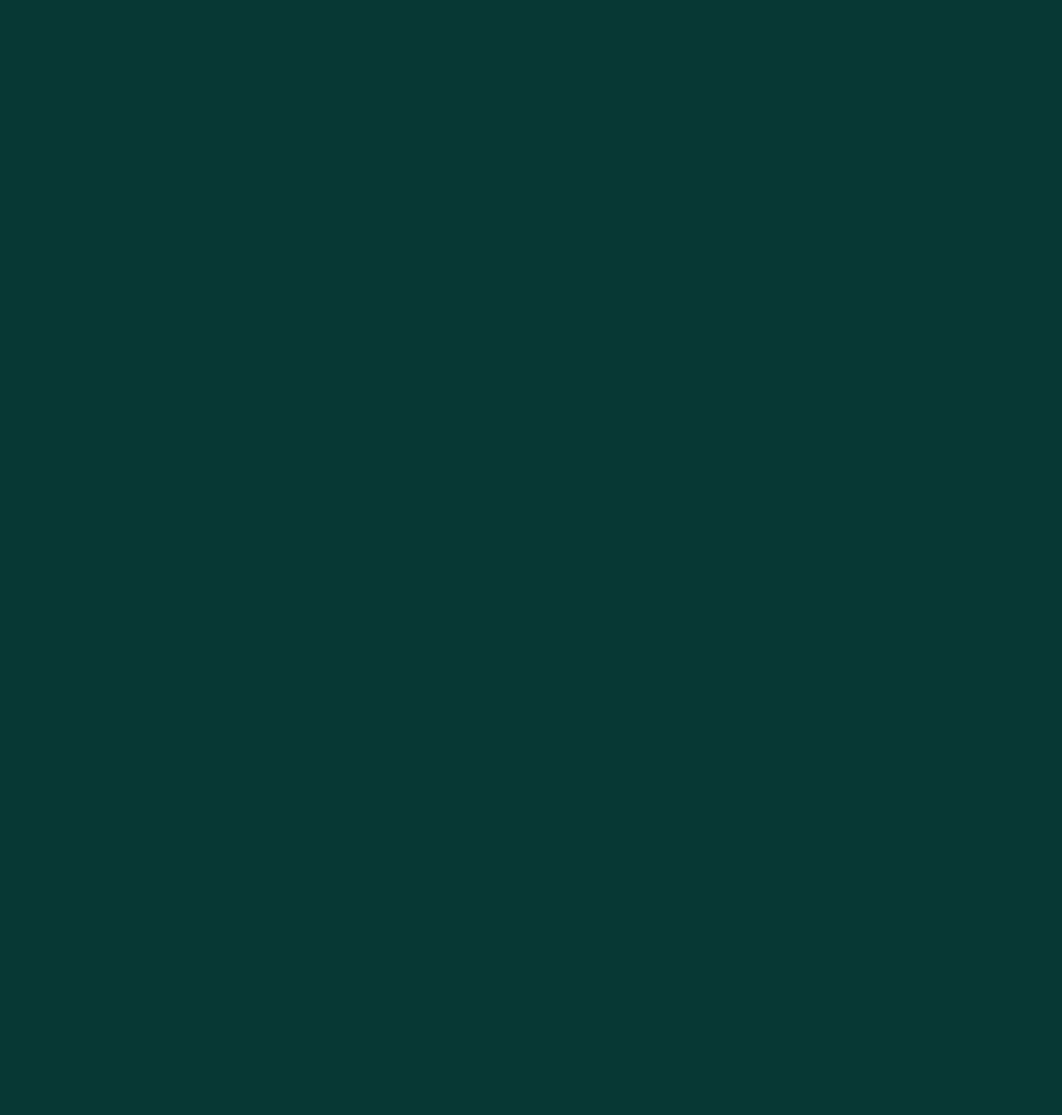
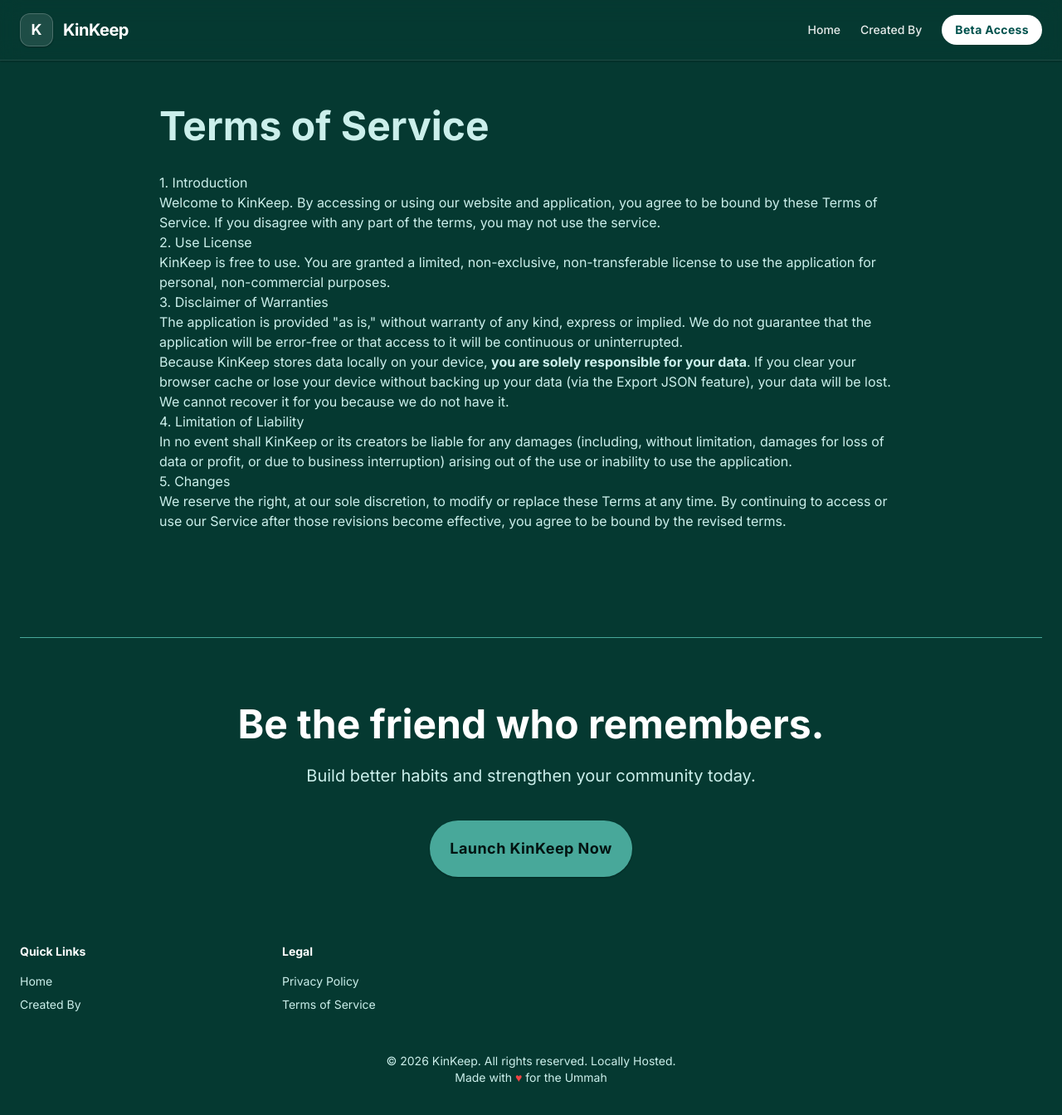
Before and after one commit to NabilPervez/kinkeepmarketing, a React (Vite) app: page /terms-of-service in a window 1280 px wide. Before the commit this address had no page. Shown: the top 1344 px of the page at 83% size. Before the commit the page ends 800 px from the top, so only its background shows below. Built offline with nearby package versions, Linux system fonts and the light colour scheme.

Commit message:
Add Privacy Policy and Terms of Service pages

```diff
--- a/src/App.tsx
+++ b/src/App.tsx
@@ -1,6 +1,8 @@
 import { BrowserRouter, Routes, Route } from 'react-router-dom';
 import { Home } from './pages/Home';
 import { CreatedBy } from './pages/CreatedBy';
+import { PrivacyPolicy } from './pages/PrivacyPolicy';
+import { TermsOfService } from './pages/TermsOfService';
 import { Layout } from './components/Layout';
 
 function App() {
@@ -10,6 +12,8 @@ function App() {
         <Route path="/" element={<Layout />}>
           <Route index element={<Home />} />
           <Route path="created-by" element={<CreatedBy />} />
+          <Route path="privacy-policy" element={<PrivacyPolicy />} />
+          <Route path="terms-of-service" element={<TermsOfService />} />
         </Route>
       </Routes>
     </BrowserRouter>
--- a/src/components/Layout.tsx
+++ b/src/components/Layout.tsx
@@ -52,8 +52,8 @@ export function Layout() {
                         <div>
                             <h4 className="font-bold mb-4 text-white">Legal</h4>
                             <div className="flex flex-col gap-2">
-                                <span className="text-text/40 cursor-not-allowed">Privacy Policy</span>
-                                <span className="text-text/40 cursor-not-allowed">Terms of Service</span>
+                                <Link to="/privacy-policy" className="text-text/40 hover:text-text transition-colors">Privacy Policy</Link>
+                                <Link to="/terms-of-service" className="text-text/40 hover:text-text transition-colors">Terms of Service</Link>
                             </div>
                         </div>
                     </div>
--- /dev/null
+++ b/src/pages/PrivacyPolicy.tsx
@@ -0,0 +1,44 @@
+import { motion } from 'framer-motion';
+
+export function PrivacyPolicy() {
+    return (
+        <div className="max-w-4xl mx-auto">
+            <motion.div
+                initial={{ opacity: 0, y: 20 }}
+                animate={{ opacity: 1, y: 0 }}
+                transition={{ duration: 0.5 }}
+            >
+                <h1 className="text-4xl md:text-5xl font-display font-bold mb-8 text-text">Privacy Policy</h1>
+
+                <div className="prose prose-lg prose-headings:text-text prose-p:text-text/80 prose-strong:text-text mb-16">
+                    <p className="text-xl font-bold text-secondary">
+                        TL;DR: We do not want your data. We do not collect your data.
+                    </p>
+
+                    <h3>1. Data Collection</h3>
+                    <p>
+                        KinKeep is built on a "Local-First" architecture. This means that when you use our application, all of your data—your contacts, your notes, your schedule, and your preferences—is stored directly on your device's browser using IndexedDB.
+                    </p>
+                    <p>
+                        We do not have a backend database for user data. We do not have user accounts. We do not have access to anything you enter into the application.
+                    </p>
+
+                    <h3>2. Third-Party Services</h3>
+                    <p>
+                        To host this website, we use standard static hosting providers (such as Netlify). These providers may collect standard server logs (IP addresses, user agents) for security and operational purposes. This is standard for almost every website on the internet and is outside of our direct control, but we do not use this data for any tracking or analytics.
+                    </p>
+
+                    <h3>3. Analytics</h3>
+                    <p>
+                        We do not run any tracking cookies, ad networks, or invasive analytics scripts. We respect your right to privacy completely.
+                    </p>
+
+                    <h3>4. Contact</h3>
+                    <p>
+                        If you have any questions about this policy, please reach out to the developer directly. But honestly, since we don't hold any of your data, there isn't much to ask about!
+                    </p>
+                </div>
+            </motion.div>
+        </div>
+    );
+}
--- /dev/null
+++ b/src/pages/TermsOfService.tsx
@@ -0,0 +1,45 @@
+import { motion } from 'framer-motion';
+
+export function TermsOfService() {
+    return (
+        <div className="max-w-4xl mx-auto">
+            <motion.div
+                initial={{ opacity: 0, y: 20 }}
+                animate={{ opacity: 1, y: 0 }}
+                transition={{ duration: 0.5 }}
+            >
+                <h1 className="text-4xl md:text-5xl font-display font-bold mb-8 text-text">Terms of Service</h1>
+
+                <div className="prose prose-lg prose-headings:text-text prose-p:text-text/80 prose-strong:text-text mb-16">
+                    <h3>1. Introduction</h3>
+                    <p>
+                        Welcome to KinKeep. By accessing or using our website and application, you agree to be bound by these Terms of Service. If you disagree with any part of the terms, you may not use the service.
+                    </p>
+
+                    <h3>2. Use License</h3>
+                    <p>
+                        KinKeep is free to use. You are granted a limited, non-exclusive, non-transferable license to use the application for personal, non-commercial purposes.
+                    </p>
+
+                    <h3>3. Disclaimer of Warranties</h3>
+                    <p>
+                        The application is provided "as is," without warranty of any kind, express or implied. We do not guarantee that the application will be error-free or that access to it will be continuous or uninterrupted.
+                    </p>
+                    <p>
+                        Because KinKeep stores data locally on your device, <strong>you are solely responsible for your data</strong>. If you clear your browser cache or lose your device without backing up your data (via the Export JSON feature), your data will be lost. We cannot recover it for you because we do not have it.
+                    </p>
+
+                    <h3>4. Limitation of Liability</h3>
+                    <p>
+                        In no event shall KinKeep or its creators be liable for any damages (including, without limitation, damages for loss of data or profit, or due to business interruption) arising out of the use or inability to use the application.
+                    </p>
+
+                    <h3>5. Changes</h3>
+                    <p>
+                        We reserve the right, at our sole discretion, to modify or replace these Terms at any time. By continuing to access or use our Service after those revisions become effective, you agree to be bound by the revised terms.
+                    </p>
+                </div>
+            </motion.div>
+        </div>
+    );
+}
```
